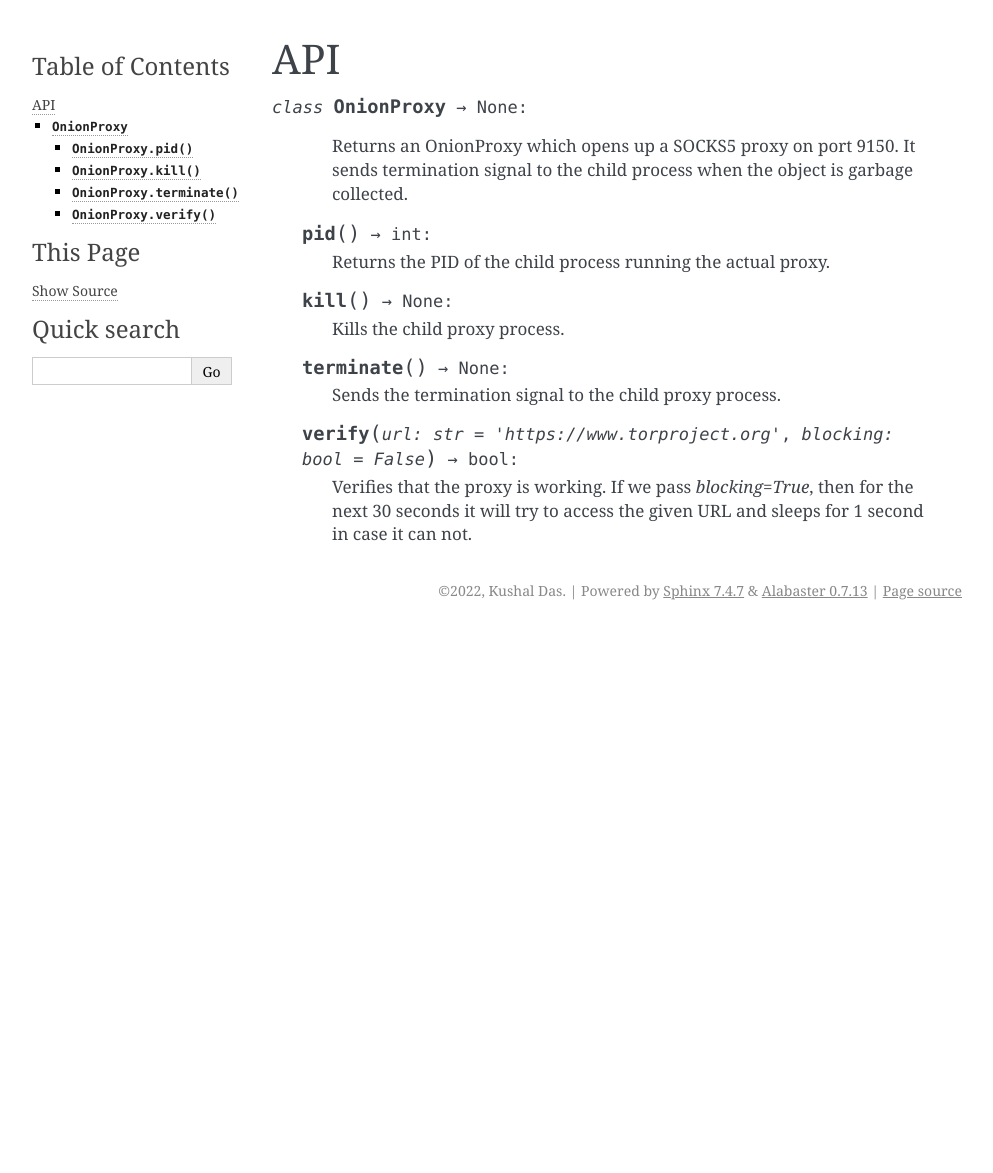
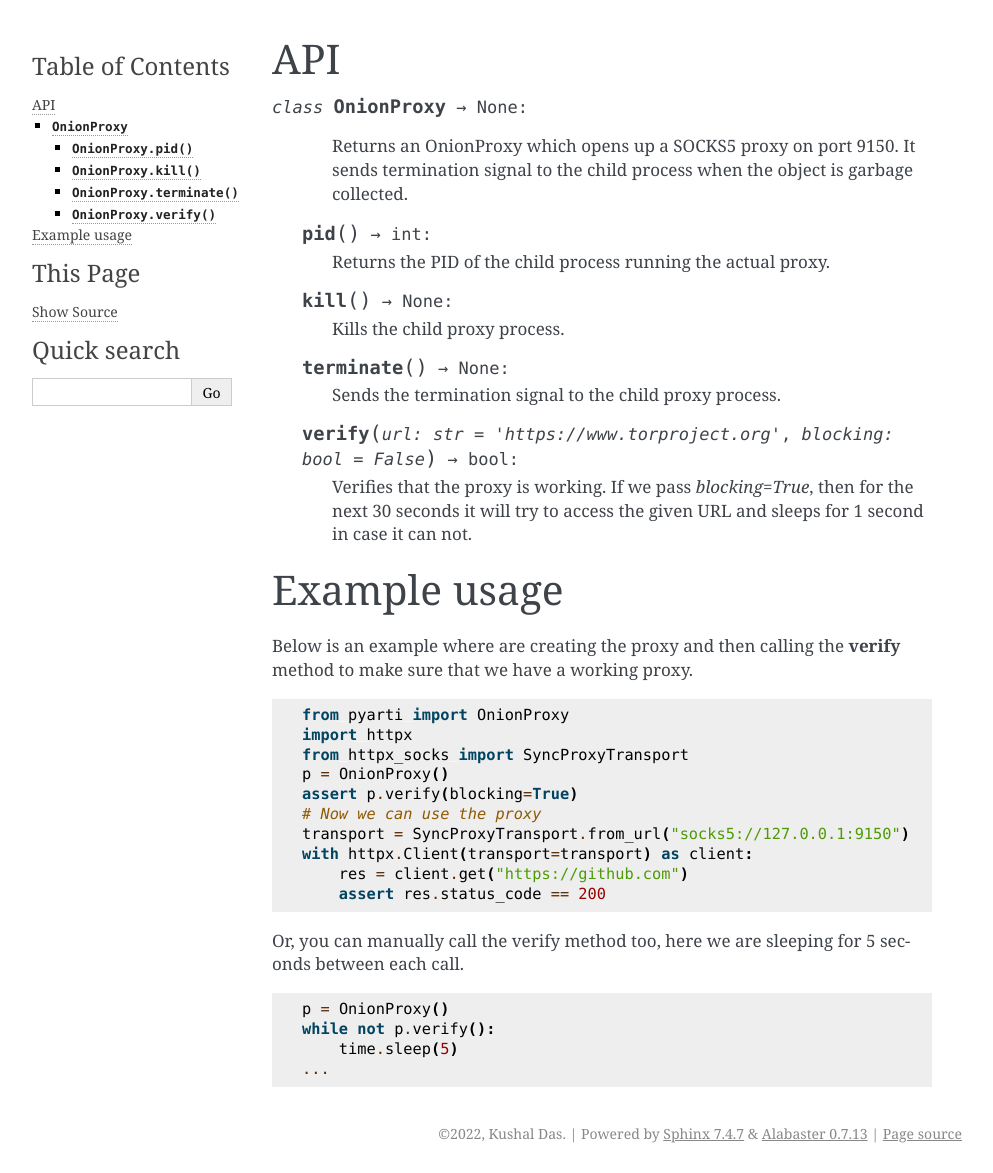
Before and after one commit to kushaldas/pyarti, a Sphinx documentation site: the page built from docs/api.rst, in a window 1280 px wide. Shown: the whole page, without its empty margins (148-1141 px from the left). Built offline with Sphinx 7.4.7, drawn with Linux system fonts in a browser that asks for light colours; before the commit the page ends 900 px from its top, so only the background shows below that.

Commit message:
Adds example code

```diff
--- a/docs/api.rst
+++ b/docs/api.rst
@@ -22,3 +22,35 @@ API
 
         Verifies that the proxy is working. If we pass `blocking=True`, then for the next 30 seconds it will
         try to access the given URL and sleeps for 1 second in case it can not.
+
+
+Example usage
+==============
+
+Below is an example where are creating the proxy and then calling the **verify** method to make sure that we have a working proxy.
+
+
+::
+
+    from pyarti import OnionProxy
+    import httpx
+    from httpx_socks import SyncProxyTransport
+    p = OnionProxy()
+    assert p.verify(blocking=True)
+    # Now we can use the proxy
+    transport = SyncProxyTransport.from_url("socks5://127.0.0.1:9150")
+    with httpx.Client(transport=transport) as client:
+        res = client.get("https://github.com")
+        assert res.status_code == 200
+
+
+
+
+Or, you can manually call the verify method too, here we are sleeping for 5 seconds between each call.
+
+::
+
+    p = OnionProxy()
+    while not p.verify():
+        time.sleep(5)
+    ...
```
